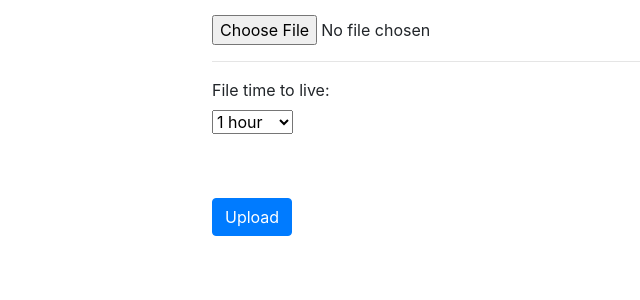
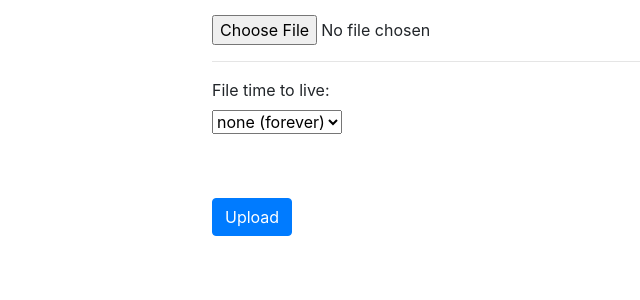
Before and after one commit to FedorYatsenko/nexua, a Django app: page /Site/upload/ in a window 1280 px wide. Shown: the part 128-428 px from the top of the page, without its empty margins (158-798 px from the left). Run offline with Django 3.2, Linux system fonts and the light colour scheme; the visitor is signed in with stand-in values (Sample User, id 1); some libraries are stand-ins or nearby versions.

Commit message:
fixed ttl (upload file), added forever ttl

```diff
--- a/Site/templates/userpage/upload.html
+++ b/Site/templates/userpage/upload.html
@@ -27,6 +27,7 @@
                 {% csrf_token %}
                  <div class="form-group">
                      <select name="ttl">
+                         <option value="none"> none (forever)</option>
                          <option value="hour">1 hour</option>
                          <option value="day">1 day</option>
                          <option value="week">1 week</option>
--- a/Site/views.py
+++ b/Site/views.py
@@ -138,6 +138,9 @@ def upload(request):
         selected_ttl = request.POST.get('ttl')
         delete_date = timezone.now()
 
+        if (selected_ttl == "none"):
+            delete_date = None
+
         if (selected_ttl == "hour"):
             delete_date += datetime.timedelta(hours=1)
 
@@ -154,6 +157,7 @@ def upload(request):
             delete_date += datetime.timedelta(days=365)
 
         uploaded_file.time_to_live = delete_date
+        uploaded_file.save()
 
         return render(
             request,
```
